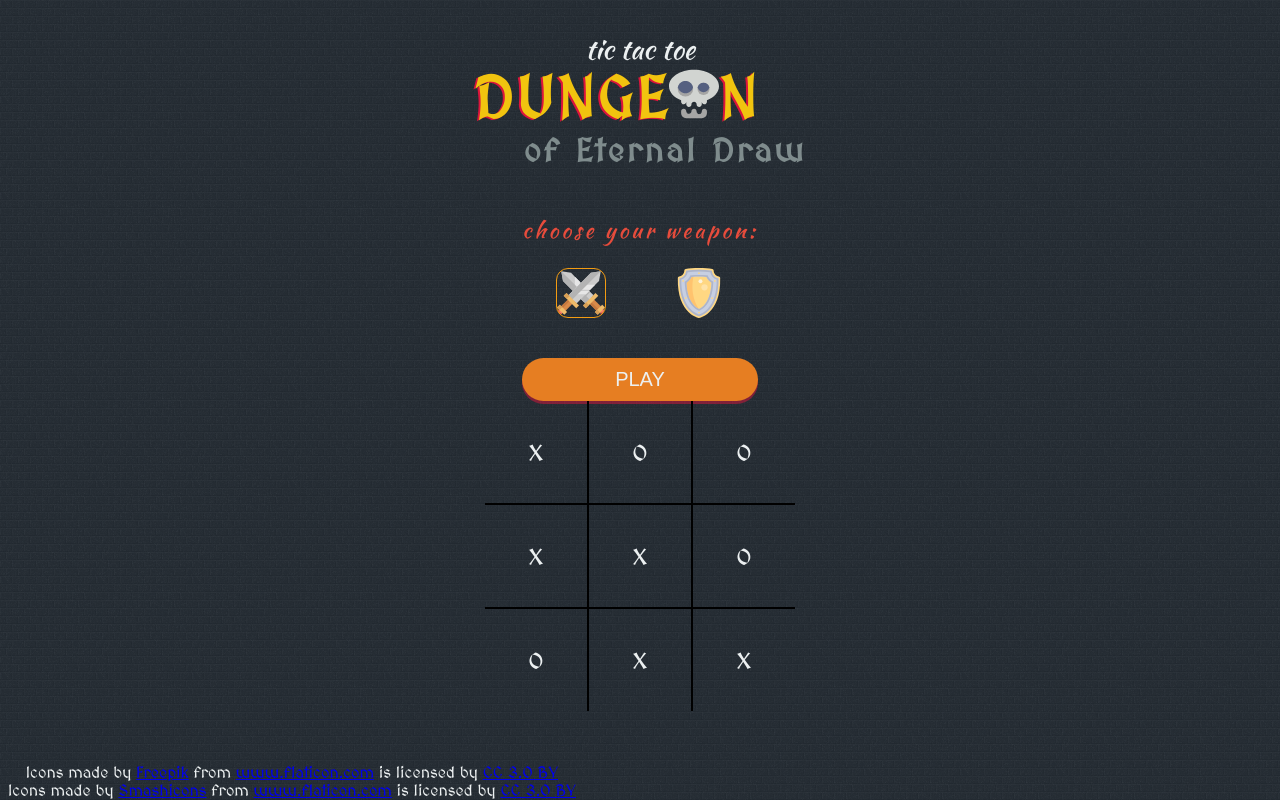
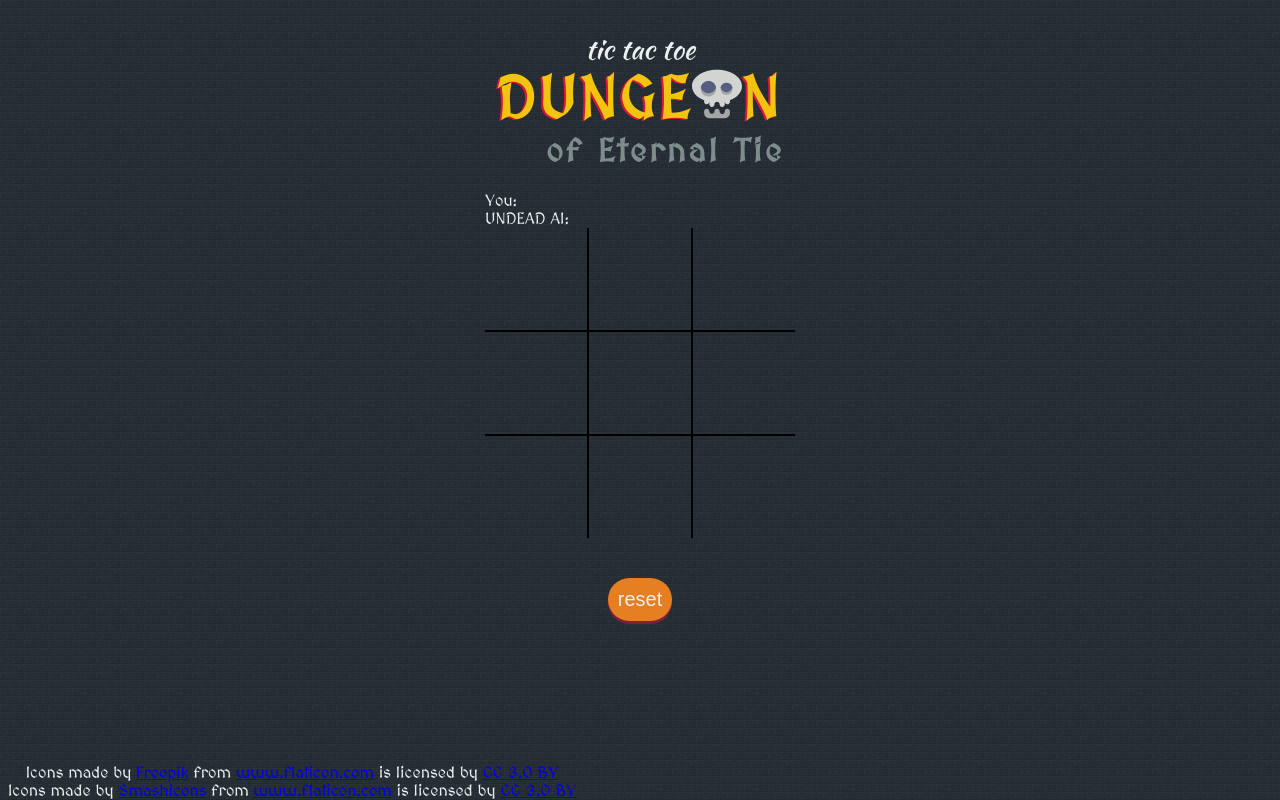
Before and after one commit to rdlagemann/mini-projects, a plain HTML site: page tic-tac-toe/index.html in a window 1280 px wide. Both pictures are taken after a click on the button "PLAY". Drawn offline with Linux system fonts and the light colour scheme.

Commit message:
game funcs, CPU random play
todo: provide some AI, score, reset button

```diff
--- a/tic-tac-toe/css/style.css
+++ b/tic-tac-toe/css/style.css
@@ -108,9 +108,6 @@ table tr th:last-child {
 	display: flex;
 	flex-direction: column;
 	justify-content: center;
-	/*background: url(../img/dark_brick_wall.png);*/
-
-
 }
 
 .weapon-choose {
@@ -163,6 +160,19 @@ table tr th:last-child {
 	min-height: 50px;
 }
 
+.noWeaponClass {
+	background-color: rgba(255, 0, 0, 0.3);
+	/*background-image: none;*/
+}
+
 .hide {
 	display: none;
 }
+
+.game-area {
+	text-align: center;
+}
+
+.game-area .score-area {
+	text-align: left;
+}
--- a/tic-tac-toe/index.html
+++ b/tic-tac-toe/index.html
@@ -15,7 +15,7 @@
 	<h1>
 		<span class="lil-title">tic tac toe</span>
 		<span class="big-title"> DUNGE<span class="skull-title"></span>N</span>
-		<span class="other-title">of Eternal Draw </span>
+		<span class="other-title">of Eternal Tie </span>
 	</h1>
 
 
@@ -29,25 +29,36 @@
 	<button id="playButton" class="play-button" type="button">PLAY</button>
 	</div>
 
+	<div id="gameArea" class="game-area hide">
 
-	<table id="tttTable" class="hide">
+	<div class="score-area">
+		<div> You:</div>
+		<div> UNDEAD AI:</div>
+
+	</div>
+
+		<table id="tttTable">
 			<tr>
-			<td id="c00">x</td>
-			<td id="c01">o</td>
-			<td id="c02">o</td>
+				<td id="c00"></td>
+				<td id="c01"></td>
+				<td id="c02"></td>
 			</tr>
 			<tr>
-			<td id="c10">x</td>
-			<td id="c11">x</td>
-			<td id="c12">o</td>
+				<td id="c10"></td>
+				<td id="c11"></td>
+				<td id="c12"></td>
 			</tr>
 			<tr>
-			<td id="c20">o</td>
-			<td id="c21">x</td>
-			<td id="c22">x</td>
+				<td id="c20"></td>
+				<td id="c21"></td>
+				<td id="c22"></td>
 			</tr>
 
 		</table>
+
+		<button type="button" class="play-button"> reset </button>
+
+	</div>
 
 
 </div>
--- a/tic-tac-toe/js/control.js
+++ b/tic-tac-toe/js/control.js
@@ -3,17 +3,14 @@
 
 	/* Weapon 'class' and methods */
 	function Weapon (value, drawClass) {
-		this.value = value;
-		this.drawClass =  drawClass;
+		this.value = value || undefined;
+		this.drawClass =  drawClass || 'noWeaponClass';
 	}
 	Weapon.prototype.setValue  = function ( value ) {
-		value = value.toLowerCase();
-		if (value === 'x' || value === 'o') {
-			this.value = value;
-		}
-		else {
-			value = undefined;
-		}
+		value = (value) ? value.toLowerCase() : undefined;
+		this.value = (value === 'x' || value === 'o') ? value : 'noWeapon';
+		console.log(this.value);
+		this.drawClass = value + 'Class'; // change css class with proper drawing
 	};
 
 	Weapon.prototype.getValue = function () {
@@ -21,20 +18,54 @@
 	};
 
 	Weapon.prototype.draw = function () {
-		this.classList.toggle(this.drawClass);
+		this.classList.add(this.drawClass);
 	}
 
 	/* game objects */
+
+	const gameManager = {
+		humamTurn: true //humam player aways first
+	}
+
 	const gameBoard = {
 		table: document.getElementById('tttTable'),
+		boardCells: [],
+		freeBoardCells: 0,
 		matrix: [],
 		tableToMatrix: HTMLTableToMatrix,
 		initEmptyMatrix: initEmptyMatrix,
 		init: function () {
 			this.initEmptyMatrix(3, 3);
 			this.tableToMatrix();
+			let curr;
+			for (let i = 0; i < this.table.rows.length; i += 1) {
+				curr = this.table.rows[i];
+				for (let j = 0; j < curr.cells.length; j += 1) {
+					curr.cells[j].setValue();
+					this.boardCells.push(curr.cells[j]);
+				}
+			}
+
+			this.freeBoardCells = this.boardCells.length;
 		},
-		checkWin: function () { console.log('check col, check line, check diag')}
+		playWeapon: function ( index, weapon ) {
+			this.boardCells[index].setValue( weapon );
+			this.freeBoardCells -= 1;
+		},
+		drawTable: function () {
+			console.dir(this.table);
+			let curr;
+			this.boardCells.forEach( function (element) {
+				element.draw();
+			})
+		},
+		restart: function () {
+			this.boardCells.forEach( function(element) {
+				element.setValue();
+				element.draw();
+			})
+		},
+		checkWin: function () { console.log('check col, check line, check diag'); }
 	}
 
 	const weaponChooser = {
@@ -42,11 +73,62 @@
 		configButtons: configWeaponButtons
 	}
 
+	const player = {
+		weapon: 'x',
+		score: 0
+	}
+
+	const cpu = {
+		weapon: undefined,
+		score: 0,
+		setWeapon: function () {
+			this.weapon = (player.weapon === 'x') ? 'o' : 'x';
+		},
+		play: function ( gameBoard ) {
+			if (gameBoard.freeBoardCells <= 1) {
+				return;
+			}
+			// AI logic
+			let iRand,
+				isValid = false;
+
+			while( !isValid ) {
+				iRand = Math.floor(Math.random() * 9);
+				if (gameBoard.boardCells[iRand].getValue() === 'noWeapon') {
+					isValid = true;
+				}
+			}
+
+			console.log(gameBoard.boardCells[iRand].getValue());
+
+			gameBoard.playWeapon(iRand, this.weapon );
+			gameBoard.drawTable();
+		}
+	}
+
+	/* create weapons objects */;
 	const oW = new Weapon('o', 'oClass');
 	const xW = new Weapon('x', 'xClass');
 
+	// extend basic HTML elements
 	extend(xWeapon, xW);
 	extend(oWeapon, oW);
+
+	let cells = Array.from(document.querySelectorAll('td'));
+
+	/* create table functionality */
+	cells.forEach( function (element, index) {
+		extend(element, new Weapon());
+		element.onclick = function () {
+			if (this.value === 'noWeapon' && gameManager.humamTurn) {
+				gameBoard.playWeapon( index, player.weapon );
+				// gameManager.humamTurn = false;
+				gameBoard.checkWin();
+				this.draw();
+				cpu.play( gameBoard );
+			}
+		}
+	});
 
 	console.dir(xWeapon);
 
@@ -54,15 +136,14 @@
 	oWeapon.draw();
 
 
-	const player = {
-		weapon: undefined
-	}
-
-
+	/* button will config the game to start */
 	const playButton = document.getElementById('playButton');
 	playButton.onclick = function () {
 		console.log('lets play!');
-		document.getElementById('tttTable').classList.remove('hide');
+		document.getElementById('gameArea').classList.remove('hide');
+		this.parentElement.classList.add('hide');
+		gameBoard.drawTable.call( gameBoard );
+		cpu.setWeapon();
 	}
 
 
@@ -70,8 +151,6 @@
 	gameBoard.init();
 	weaponChooser.configButtons( player );
 
-	//debug
-	console.log(gameBoard.matrix);
 
 
 	/* FUNCTIONS */
@@ -114,7 +193,7 @@
 			currentRow = this.table.rows[i];
 			colLen = currentRow.cells.length;
 			for(let j = 0; j < colLen; j += 1) {
-				this.matrix[i][j] = currentRow.cells[j].innerText;
+				this.matrix[i][j] = currentRow.cells[j].getValue();
 			}
 		}
 	}
```
Lines whose indentation alone changed are shown as unchanged.
